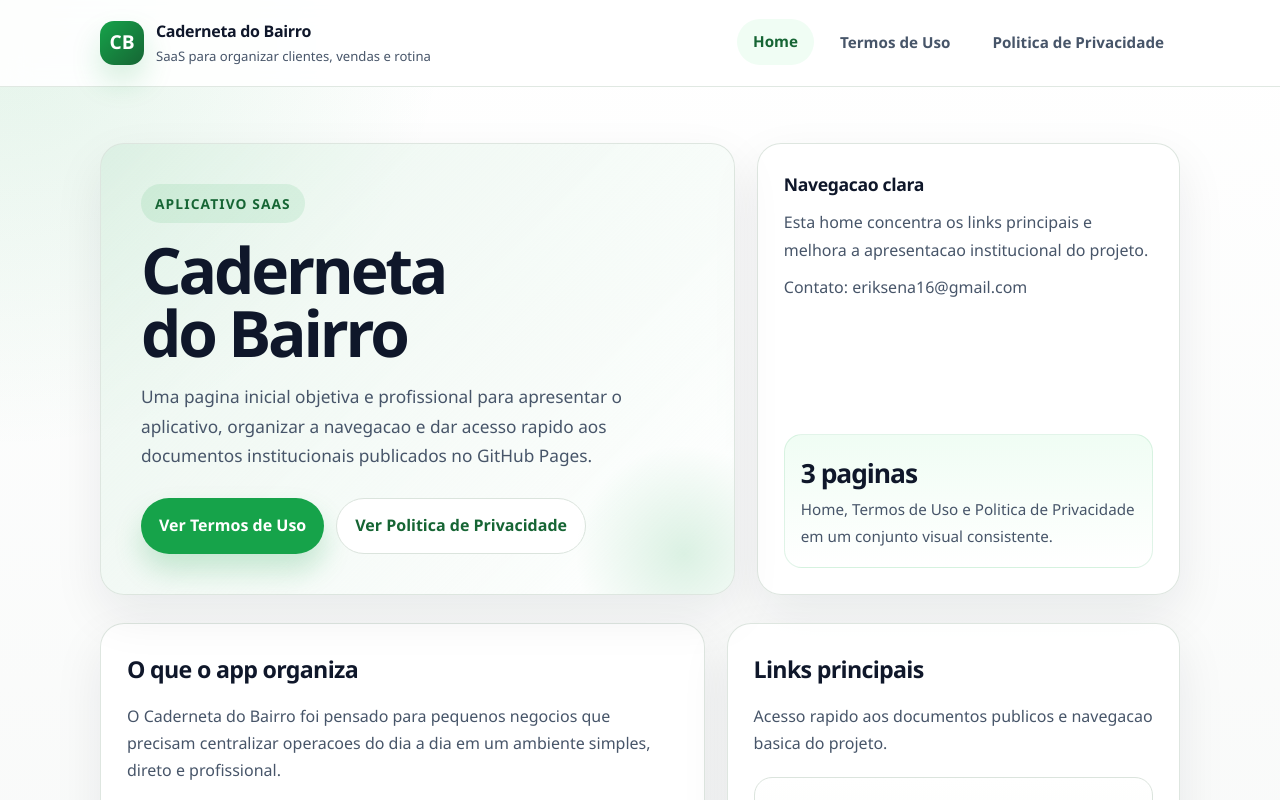
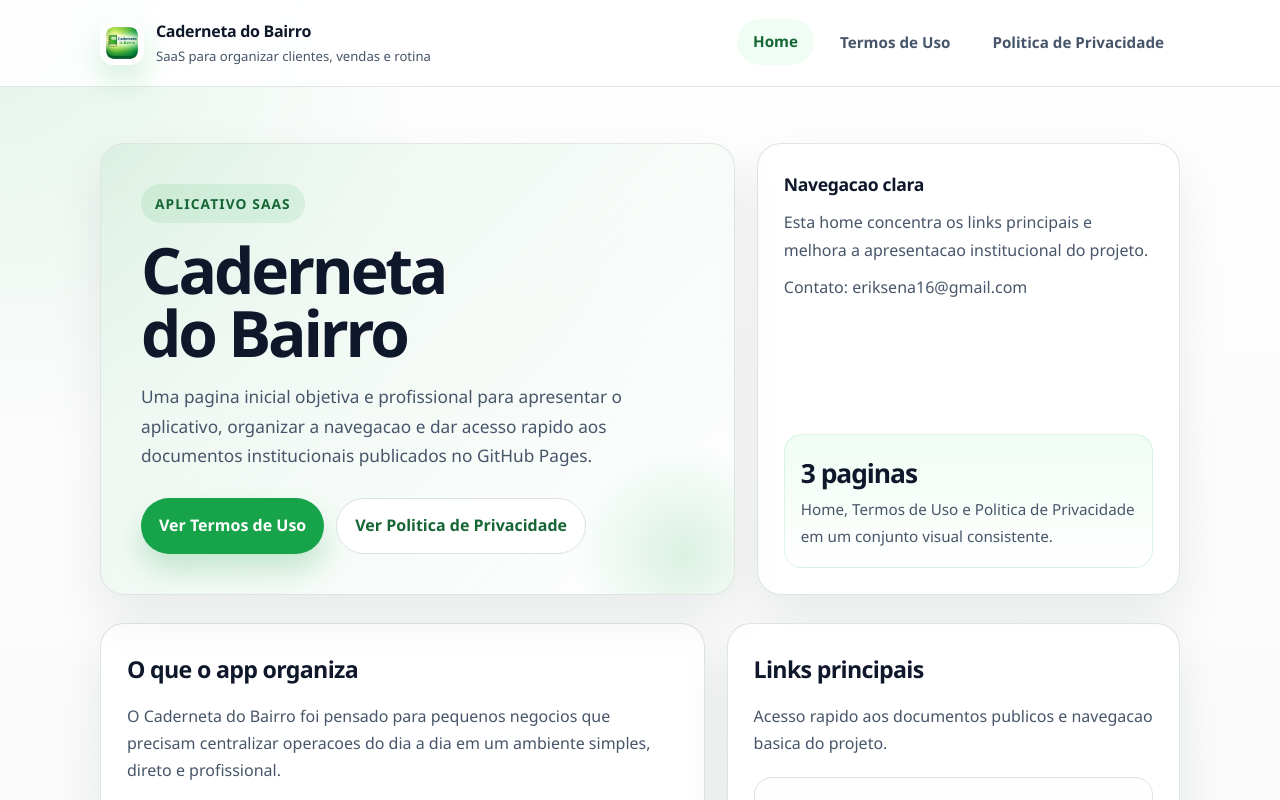
Before and after one commit to eriksena16/caderneta-doc, a plain HTML site: page index.html in a window 1280 px wide. Shown: the top 800 px of the page. Drawn offline with Linux system fonts and the light colour scheme.

Commit message:
feat: doc

```diff
--- a/index.html
+++ b/index.html
@@ -83,14 +83,10 @@
     .brand-mark {
       width: 44px;
       height: 44px;
-      display: grid;
-      place-items: center;
+      display: block;
       border-radius: 14px;
-      background: linear-gradient(135deg, var(--brand), var(--brand-dark));
-      color: #ffffff;
-      font-size: 1.2rem;
-      font-weight: 700;
       box-shadow: 0 16px 30px rgba(22, 163, 74, 0.18);
+      object-fit: cover;
     }
 
     .brand-text {
@@ -418,7 +414,7 @@
     <header class="topbar">
       <div class="topbar-inner">
         <a class="brand" href="./index.html" aria-label="Pagina inicial do Caderneta do Bairro">
-          <span class="brand-mark">CB</span>
+          <img class="brand-mark" src="./img/logo-app.png" alt="Logo do Caderneta do Bairro">
           <span class="brand-text">
             <span class="brand-title">Caderneta do Bairro</span>
             <span class="brand-subtitle">SaaS para organizar clientes, vendas e rotina</span>
```
Also changed, not shown: privacidade.html (+3 -7 lines), termos.html (+3 -7 lines), img/logo-app.png (added).
